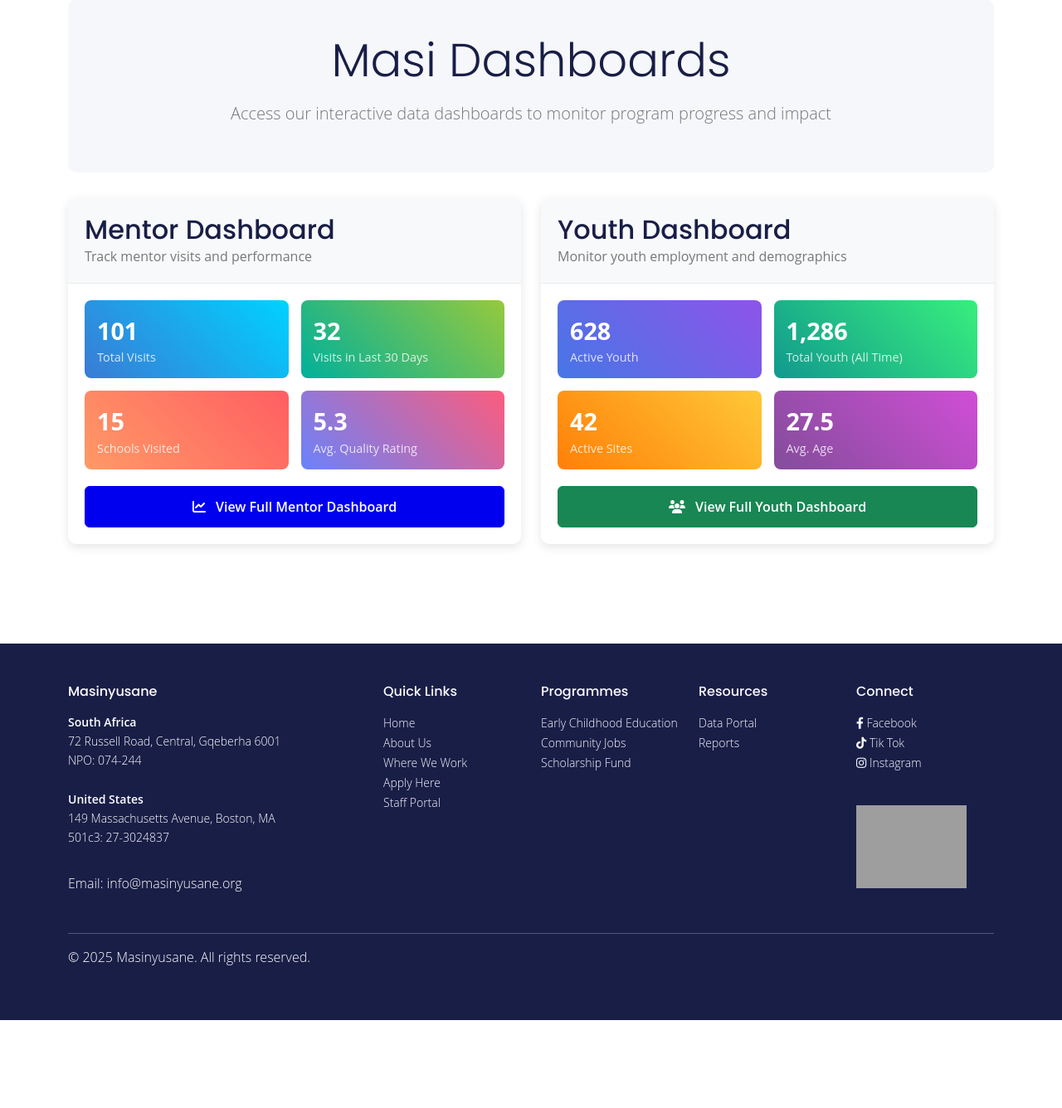
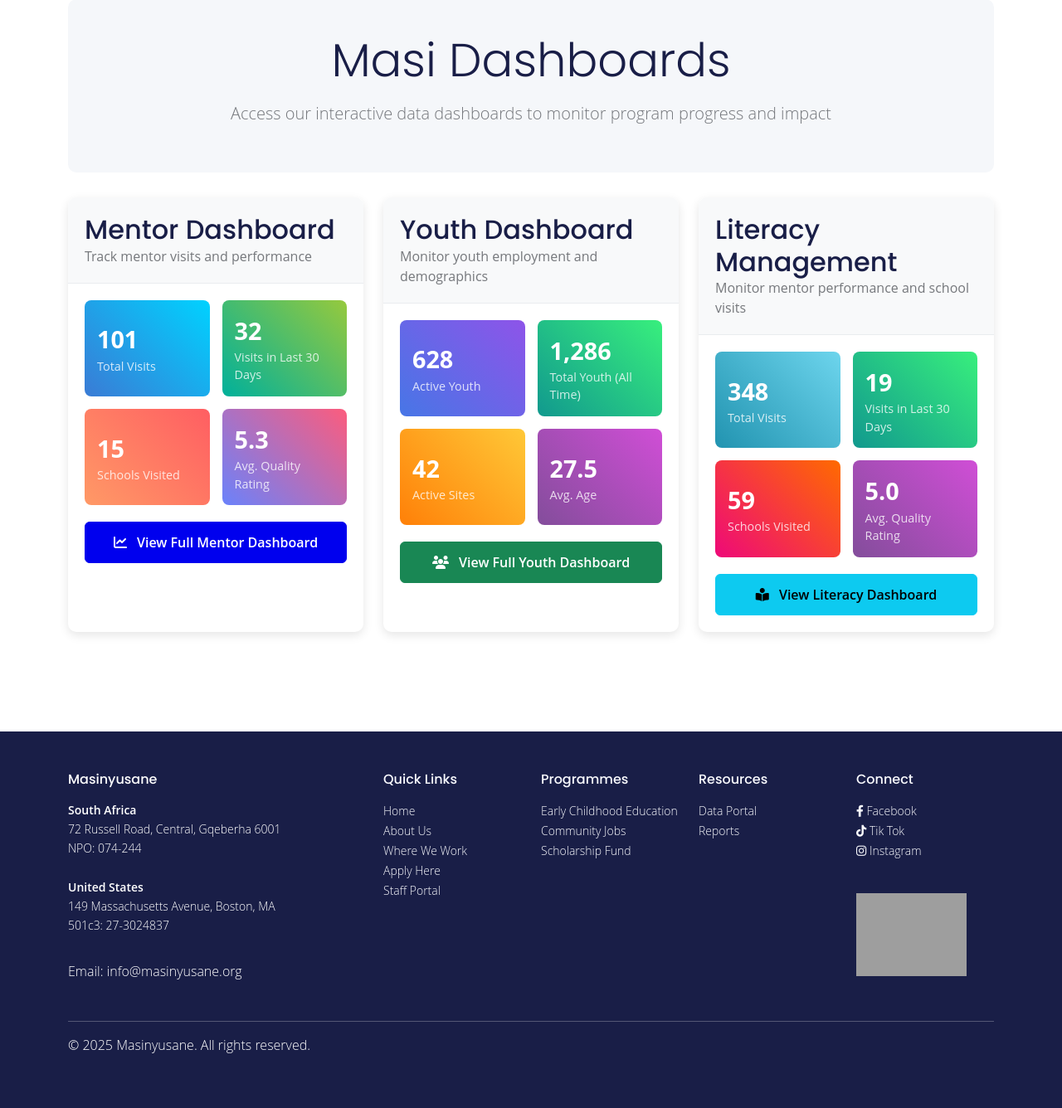
Before and after one commit to JimMcKeown17/masi-website-main, a Django app: page /dashboard/ in a window 1280 px wide. Shown: the part 97-1433 px from the top of the page at 83% size. Before the commit the page ends 1327 px from the top, so only its background shows below. Run offline with Django 5.2, Linux system fonts and the light colour scheme; data that the repository does not hold is empty; some libraries are stand-ins or nearby versions; grey boxes are pictures that could not be loaded.

Commit message:
added new literacy_management_dashboard

```diff
--- a/dashboards/urls.py
+++ b/dashboards/urls.py
@@ -7,5 +7,5 @@
     path('mentor-dashboard/', views.mentor_dashboard, name='mentor_dashboard'),
     path('mentor-visit-form/', views.mentor_visit_form, name='mentor_visit_form'),
     path('airtable-debug/', views.airtable_debug, name='airtable_debug'),  # Debug tool
-
+    path('literacy/', views.literacy_management_dashboard, name='literacy_management_dashboard'),
 ]
--- a/dashboards/views.py
+++ b/dashboards/views.py
@@ -8,6 +8,7 @@
 import os
 from django.conf import settings
 import json
+from django.db.models import Avg, Count
 
 # Models & Forms
 from .models import MentorVisit, School
@@ -359,3 +360,120 @@
         }, json_dumps_params={'indent': 2})
 
     return JsonResponse({"message": "No records found"}, status=404)
+
+@login_required
+def literacy_management_dashboard(request):
+    # Get current date and 30 days ago date
+    today = timezone.now()
+    thirty_days_ago = today - timedelta(days=30)
+
+    # Calculate basic stats
+    total_visits = MentorVisit.objects.count()
+    recent_visits = MentorVisit.objects.filter(visit_date__gte=thirty_days_ago).count()
+    schools_visited = School.objects.filter(visits__isnull=False).distinct().count()
+    avg_quality = MentorVisit.objects.aggregate(Avg('quality_rating'))['quality_rating__avg'] or 0
+
+    # Get all mentors
+    mentors = User.objects.filter(visits__isnull=False).distinct()
+
+    # Calculate visits by mentor over time (last 4 months)
+    time_periods = []
+    mentor_visits_data = []
+
+    # Calculate time periods starting from the most recent month
+    current_month_start = today.replace(day=1, hour=0, minute=0, second=0, microsecond=0)
+
+    for i in range(4):
+        month_start = current_month_start - timedelta(days=30 * i)
+        month_end = (month_start + timedelta(days=32)).replace(day=1) - timedelta(days=1)
+        time_periods.insert(0, month_start.strftime('%B %Y'))
+
+    # Create dataset for each mentor
+    for mentor in mentors:
+        mentor_data = {
+            'label': f"{mentor.first_name} {mentor.last_name}",
+            'data': [],
+            'backgroundColor': f'rgba({hash(mentor.username) % 255}, {(hash(mentor.username) >> 8) % 255}, {(hash(mentor.username) >> 16) % 255}, 0.8)'
+        }
+
+        for i in range(4):
+            month_start = current_month_start - timedelta(days=30 * i)
+            month_end = (month_start + timedelta(days=32)).replace(day=1) - timedelta(days=1)
+            visits = MentorVisit.objects.filter(
+                mentor=mentor,
+                visit_date__gte=month_start,
+                visit_date__lte=month_end
+            ).count()
+            mentor_data['data'].insert(0, visits)
+
+        mentor_visits_data.append(mentor_data)
+
+    # Calculate quality ratings by mentor
+    mentor_names = []
+    quality_ratings = []
+
+    for mentor in mentors:
+        mentor_names.append(f"{mentor.first_name} {mentor.last_name}")
+        avg_rating = MentorVisit.objects.filter(mentor=mentor).aggregate(
+            Avg('quality_rating')
+        )['quality_rating__avg'] or 0
+        quality_ratings.append(round(avg_rating, 2))
+
+    # Calculate cumulative visits by mentor
+    cumulative_data = []
+
+    for mentor in mentors:
+        # Get all visits for this mentor ordered by date
+        visits = MentorVisit.objects.filter(mentor=mentor).order_by('visit_date')
+        cumulative_count = 0
+        data_points = []
+
+        # Calculate cumulative visits over time
+        for visit in visits:
+            cumulative_count += 1
+            data_points.append({
+                'x': visit.visit_date.strftime('%Y-%m-%d'),
+                'y': cumulative_count
+            })
+
+        # Only add mentors who have visits
+        if data_points:
+            cumulative_data.append({
+                'label': f"{mentor.first_name} {mentor.last_name}",
+                'data': data_points,
+                'borderColor': f'rgba({hash(mentor.username) % 255}, {(hash(mentor.username) >> 8) % 255}, {(hash(mentor.username) >> 16) % 255}, 1)',
+                'backgroundColor': f'rgba({hash(mentor.username) % 255}, {(hash(mentor.username) >> 8) % 255}, {(hash(mentor.username) >> 16) % 255}, 1)',
+                'borderWidth': 2,
+                'tension': 0.4,
+                'fill': False
+            })
+
+    # Get schools not visited in last 30 days
+    schools_not_visited = []
+    for school in School.objects.all():
+        last_visit = MentorVisit.objects.filter(school=school).order_by('-visit_date').first()
+
+        if not last_visit or (today.date() - last_visit.visit_date).days > 30:
+            schools_not_visited.append({
+                'name': school.name,
+                'last_visited_by': f"{last_visit.mentor.first_name} {last_visit.mentor.last_name}" if last_visit else 'Never',
+                'days_since_visit': (today.date() - last_visit.visit_date).days if last_visit else 999
+            })
+
+    # Sort schools by days since last visit
+    schools_not_visited.sort(key=lambda x: x['days_since_visit'], reverse=True)
+
+    context = {
+        'total_visits': total_visits,
+        'visits_last_30_days': recent_visits,
+        'schools_visited': schools_visited,
+        'avg_quality_rating': round(avg_quality, 1),
+        'time_periods': json.dumps(time_periods),
+        'mentor_visits_data': json.dumps(mentor_visits_data),
+        'mentor_names': json.dumps(mentor_names),
+        'quality_ratings': json.dumps(quality_ratings),
+        'schools_not_visited': schools_not_visited,
+        'cumulative_visits_data': json.dumps(cumulative_data)
+    }
+
+    return render(request, 'dashboards/literacy_management_dashboard.html', context)
--- a/templates/dashboards/dashboard_main.html
+++ b/templates/dashboards/dashboard_main.html
@@ -77,6 +77,20 @@
     background: linear-gradient(45deg, #834d9b, #d04ed6);
   }
 
+  /* Literacy Dashboard Colors */
+  .literacy-primary {
+    background: linear-gradient(45deg, #2193b0, #6dd5ed);
+  }
+  .literacy-success {
+    background: linear-gradient(45deg, #11998e, #38ef7d);
+  }
+  .literacy-warning {
+    background: linear-gradient(45deg, #ee0979, #ff6a00);
+  }
+  .literacy-info {
+    background: linear-gradient(45deg, #834d9b, #d04ed6);
+  }
+
   .dashboard-banner {
     padding: 40px 0;
     background-color: #f5f7fa;
@@ -101,7 +115,7 @@
   </div>
 
   <div class="row">
-    <div class="col-md-6 mb-4">
+    <div class="col-md-4 mb-4">
       <div class="dashboard-card">
         <div class="dashboard-header">
           <h2 class="mb-0">Mentor Dashboard</h2>
@@ -133,7 +147,7 @@
       </div>
     </div>
 
-    <div class="col-md-6 mb-4">
+    <div class="col-md-4 mb-4">
       <div class="dashboard-card">
         <div class="dashboard-header">
           <h2 class="mb-0">Youth Dashboard</h2>
@@ -164,8 +178,38 @@
         </div>
       </div>
     </div>
+
+    <div class="col-md-4 mb-4">
+      <div class="dashboard-card">
+        <div class="dashboard-header">
+          <h2 class="mb-0">Literacy Management</h2>
+          <p class="text-muted mb-0">Monitor mentor performance and school visits</p>
+        </div>
+        <div class="dashboard-body">
+          <div class="stats-grid">
+            <div class="stat-card literacy-primary">
+              <div class="stat-value">{{ literacy_stats.total_visits|default:"348" }}</div>
+              <div class="stat-label">Total Visits</div>
+            </div>
+            <div class="stat-card literacy-success">
+              <div class="stat-value">{{ literacy_stats.recent_visits|default:"19" }}</div>
+              <div class="stat-label">Visits in Last 30 Days</div>
+            </div>
+            <div class="stat-card literacy-warning">
+              <div class="stat-value">{{ literacy_stats.schools_visited|default:"59" }}</div>
+              <div class="stat-label">Schools Visited</div>
+            </div>
+            <div class="stat-card literacy-info">
+              <div class="stat-value">{{ literacy_stats.avg_quality|default:"5.0"|floatformat:1 }}</div>
+              <div class="stat-label">Avg. Quality Rating</div>
+            </div>
+          </div>
+          <a href="{% url 'literacy_management_dashboard' %}" class="btn btn-info view-button">
+            <i class="fas fa-book-reader me-2"></i> View Literacy Dashboard
+          </a>
+        </div>
+      </div>
+    </div>
   </div>
-
-
 </div>
 {% endblock %}
```
Also changed, not shown: templates/dashboards/literacy_management_dashboard.html (added, +285 -0 lines).
